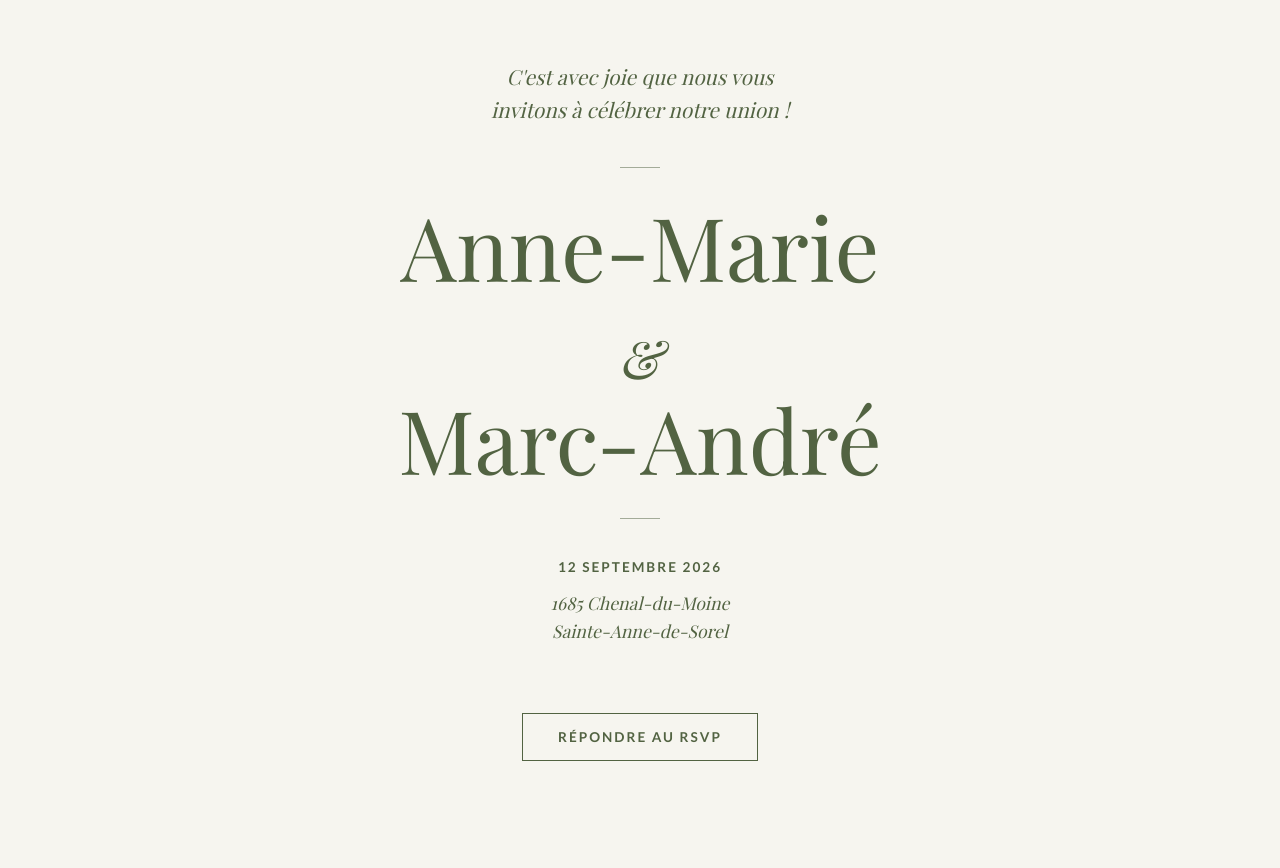
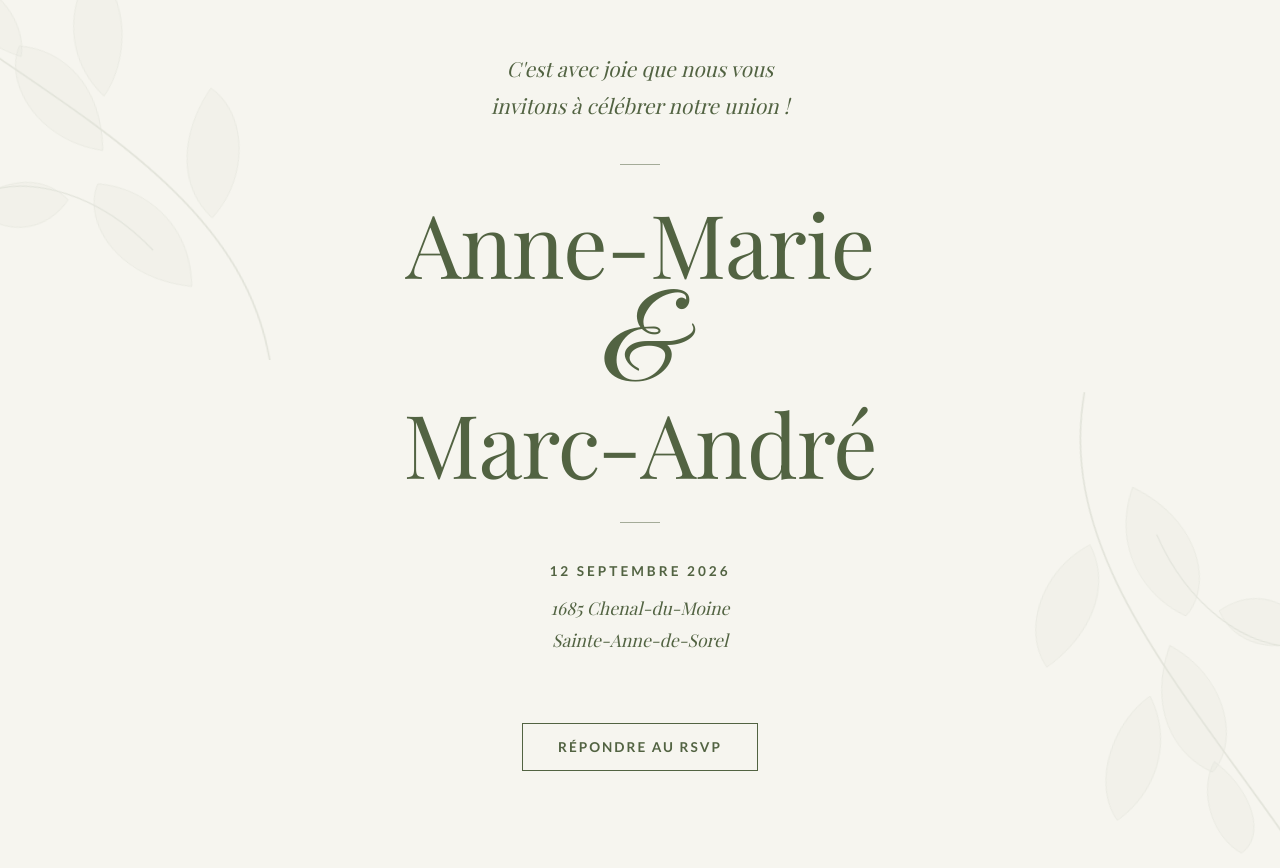
Before and after one commit to marc-andre-colosse/site-mariage, a plain HTML site: page index.html in a window 1280 px wide. Shown: the top 868 px of the page. Drawn offline with nearby package versions, Linux system fonts and the light colour scheme; a web font is replaced by a local one.

Commit message:
gemini_fix

```diff
--- a/index.html
+++ b/index.html
@@ -1,19 +1,17 @@
 <!DOCTYPE html>
 <html lang="fr">
 <head>
-    <!-- Google Tag Manager -->
-<script>(function(w,d,s,l,i){w[l]=w[l]||[];w[l].push({'gtm.start':
+    <script>(function(w,d,s,l,i){w[l]=w[l]||[];w[l].push({'gtm.start':
 new Date().getTime(),event:'gtm.js'});var f=d.getElementsByTagName(s)[0],
 j=d.createElement(s),dl=l!='dataLayer'?'&l='+l:'';j.async=true;j.src=
 'https://www.googletagmanager.com/gtm.js?id='+i+dl;f.parentNode.insertBefore(j,f);
 })(window,document,'script','dataLayer','GTM-W7ZV68Z3');</script>
-<!-- End Google Tag Manager -->
-    <meta charset="UTF-8">
+<meta charset="UTF-8">
     <meta name="viewport" content="width=device-width, initial-scale=1.0">
     <meta name="robots" content="noindex, nofollow">
     <title>Anne-Marie & Marc-André | Notre Mariage</title>
 
-    <link href="https://fonts.googleapis.com/css2?family=Playfair+Display:ital,wght@0,400;0,700;1,400&family=Lato:wght@300;400;700&display=swap" rel="stylesheet">
+    <link href="https://fonts.googleapis.com/css2?family=Great+Vibes&family=Playfair+Display:ital,wght@0,400;0,700;1,400&family=Lato:wght@300;400;700&display=swap" rel="stylesheet">
 
     <style>
         :root {
@@ -23,6 +21,7 @@ j=d.createElement(s),dl=l!='dataLayer'?'&l='+l:'';j.async=true;j.src=
             --bg: #f6f5ef; /* Le beau crème de fond */
             --font-serif: 'Playfair Display', serif;
             --font-sans: 'Lato', sans-serif;
+            --font-script: 'Great Vibes', cursive; /* Nouvelle police pour le filigrane et les accents */
         }
 
         * { box-sizing: border-box; }
@@ -38,8 +37,8 @@ j=d.createElement(s),dl=l!='dataLayer'?'&l='+l:'';j.async=true;j.src=
         .floral-icon { font-size: 1.5rem; color: var(--primary); margin: 30px 0; opacity: 0.8; }
 
         /* --- TEXTES SPÉCIFIQUES --- */
-        .text-italic-serif { font-family: var(--font-serif); font-style: italic; font-size: 1.3rem; line-height: 1.6; color: var(--primary); }
-        .text-caps-sans { font-family: var(--font-sans); text-transform: uppercase; letter-spacing: 2px; font-size: 0.85rem; font-weight: 700; color: var(--primary); }
+        .text-italic-serif { font-family: var(--font-serif); font-style: italic; font-size: 1.3rem; line-height: 1.8; color: var(--primary); }
+        .text-caps-sans { font-family: var(--font-sans); text-transform: uppercase; letter-spacing: 3px; font-size: 0.85rem; font-weight: 700; color: var(--primary); }
 
         /* --- SECTION 1 : HERO (Page 1 du faire-part) --- */
         #hero {
@@ -49,16 +48,32 @@ j=d.createElement(s),dl=l!='dataLayer'?'&l='+l:'';j.async=true;j.src=
             justify-content: center;
             align-items: center;
             padding: 20px;
-            overflow: hidden;
+            /* overflow: hidden retiré pour laisser le filigrane s'étendre */
         }
 
-        #hero h1 { font-size: clamp(3.5rem, 8vw, 5.5rem); line-height: 1.1; margin: 20px 0; }
-        #hero h1 span { font-size: 0.6em; font-style: italic; }
+        #hero h1 { font-size: clamp(3.5rem, 8vw, 5.5rem); line-height: 1.1; margin: 20px 0; letter-spacing: -1px; }
+        /* Style spécifique pour le "&" en calligraphie */
+        #hero h1 span {
+            font-family: var(--font-script);
+            font-size: 1.4em;
+            font-style: normal;
+            color: var(--primary);
+            display: inline-block;
+            line-height: 0.5;
+            margin: 15px 0;
+        }
 
-        /* Placeholders pour tes images détourées (Fleurs) */
-        .deco-fleur { position: absolute; max-width: 250px; opacity: 0.8; pointer-events: none; z-index: 0; }
-        .top-left { top: -20px; left: -20px; }
-        .bottom-right { bottom: -20px; right: -20px; }
+        /* --- NOUVEAU : Fleurs Botaniques SVG (Filigrane) --- */
+        .deco-fleur {
+            position: fixed; /* Reste à l'écran lors du scroll pour un vrai effet papier */
+            max-width: 40vmin;
+            width: 350px;
+            opacity: 0.12; /* Très subtil, comme un filigrane */
+            pointer-events: none;
+            z-index: -1;
+        }
+        .top-left { top: -5%; left: -5%; transform: rotate(-10deg); }
+        .bottom-right { bottom: -5%; right: -5%; transform: rotate(10deg); }
 
         /* Bouton RSVP sur le Hero */
         .btn-outline {
@@ -82,11 +97,12 @@ j=d.createElement(s),dl=l!='dataLayer'?'&l='+l:'';j.async=true;j.src=
         .form-card {
             background: transparent;
             padding: 50px 40px;
-            border: 1px solid rgba(82, 99, 66, 0.4); /* Bordure fine au lieu d'ombre */
+            border: 1px solid rgba(82, 99, 66, 0.4);
             max-width: 650px;
             margin: 0 auto;
             text-align: left;
             position: relative;
+            background: var(--bg); /* Assure la lisibilité du formulaire par-dessus le filigrane */
         }
         .guest-entry { padding: 30px 0; border-bottom: 1px dashed rgba(82, 99, 66, 0.3); margin-bottom: 10px; }
         .guest-entry:last-of-type { border-bottom: none; }
@@ -117,8 +133,7 @@ j=d.createElement(s),dl=l!='dataLayer'?'&l='+l:'';j.async=true;j.src=
         @media (max-width: 600px) {
             .form-card { padding: 30px 20px; border-left: none; border-right: none; }
             .form-row { grid-template-columns: 1fr; gap: 0; }
-            .top-left { width: 150px; }
-            .bottom-right { width: 150px; }
+            .deco-fleur { max-width: 50vmin; } /* Ajustement du filigrane sur mobile */
         }
 
         /* ========================================== */
@@ -134,14 +149,31 @@ j=d.createElement(s),dl=l!='dataLayer'?'&l='+l:'';j.async=true;j.src=
     </style>
 </head>
 <body>
-<!-- Google Tag Manager (noscript) -->
 <noscript><iframe src="https://www.googletagmanager.com/ns.html?id=GTM-W7ZV68Z3"
 height="0" width="0" style="display:none;visibility:hidden"></iframe></noscript>
-<!-- End Google Tag Manager (noscript) -->
+<svg class="deco-fleur top-left" viewBox="0 0 300 400" fill="none" xmlns="http://www.w3.org/2000/svg">
+        <path d="M280,400 C280,250 150,150 20,20" stroke="var(--primary)" stroke-width="1.5" stroke-linecap="round"/>
+        <path d="M190,280 C150,220 90,190 40,200" stroke="var(--primary)" stroke-width="1" stroke-linecap="round"/>
+        <path d="M220,320 C150,300 130,240 150,210 C190,220 230,260 220,320 Z" fill="var(--primary)" fill-opacity="0.2" stroke="var(--primary)" stroke-width="0.5"/>
+        <path d="M160,180 C100,160 80,100 100,70 C140,80 170,120 160,180 Z" fill="var(--primary)" fill-opacity="0.2" stroke="var(--primary)" stroke-width="0.5"/>
+        <path d="M100,80 C60,60 40,20 60,0 C90,10 110,50 100,80 Z" fill="var(--primary)" fill-opacity="0.2" stroke="var(--primary)" stroke-width="0.5"/>
+        <path d="M250,260 C290,230 300,170 270,140 C240,170 220,220 250,260 Z" fill="var(--primary)" fill-opacity="0.2" stroke="var(--primary)" stroke-width="0.5"/>
+        <path d="M170,130 C200,100 210,40 180,10 C150,40 140,90 170,130 Z" fill="var(--primary)" fill-opacity="0.2" stroke="var(--primary)" stroke-width="0.5"/>
+        <path d="M120,220 C90,250 50,240 30,210 C60,190 100,190 120,220 Z" fill="var(--primary)" fill-opacity="0.2" stroke="var(--primary)" stroke-width="0.5"/>
+    </svg>
+
+    <svg class="deco-fleur bottom-right" viewBox="0 0 300 400" fill="none" xmlns="http://www.w3.org/2000/svg">
+        <path d="M20,0 C20,150 150,250 280,380" stroke="var(--primary)" stroke-width="1.5" stroke-linecap="round"/>
+        <path d="M110,120 C150,180 210,210 260,200" stroke="var(--primary)" stroke-width="1" stroke-linecap="round"/>
+        <path d="M80,80 C150,100 170,160 150,190 C110,180 70,140 80,80 Z" fill="var(--primary)" fill-opacity="0.2" stroke="var(--primary)" stroke-width="0.5"/>
+        <path d="M140,220 C200,240 220,300 200,330 C160,320 130,280 140,220 Z" fill="var(--primary)" fill-opacity="0.2" stroke="var(--primary)" stroke-width="0.5"/>
+        <path d="M200,320 C240,340 260,380 240,400 C210,390 190,350 200,320 Z" fill="var(--primary)" fill-opacity="0.2" stroke="var(--primary)" stroke-width="0.5"/>
+        <path d="M50,140 C10,170 0,230 30,260 C60,230 80,180 50,140 Z" fill="var(--primary)" fill-opacity="0.2" stroke="var(--primary)" stroke-width="0.5"/>
+        <path d="M130,270 C100,300 90,360 120,390 C150,360 160,310 130,270 Z" fill="var(--primary)" fill-opacity="0.2" stroke="var(--primary)" stroke-width="0.5"/>
+        <path d="M180,180 C210,150 250,160 270,190 C240,210 200,210 180,180 Z" fill="var(--primary)" fill-opacity="0.2" stroke="var(--primary)" stroke-width="0.5"/>
+    </svg>
+
     <section id="hero">
-        <img src="" class="deco-fleur top-left" alt="">
-        <img src="" class="deco-fleur bottom-right" alt="">
-
         <div style="z-index: 2;">
             <p class="text-italic-serif" style="margin-bottom: 40px;">C'est avec joie que nous vous<br>invitons à célébrer notre union !</p>
 
```
